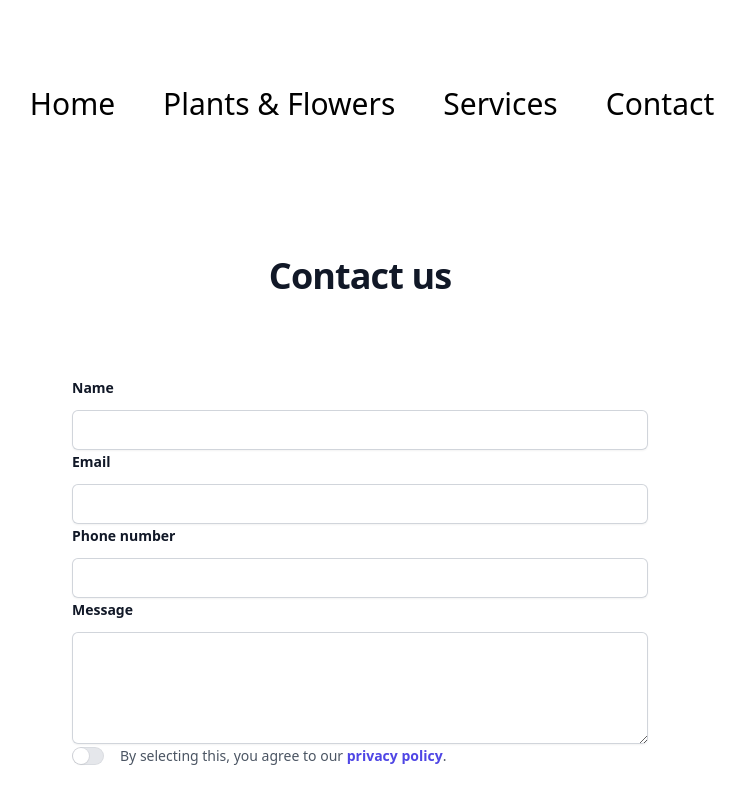
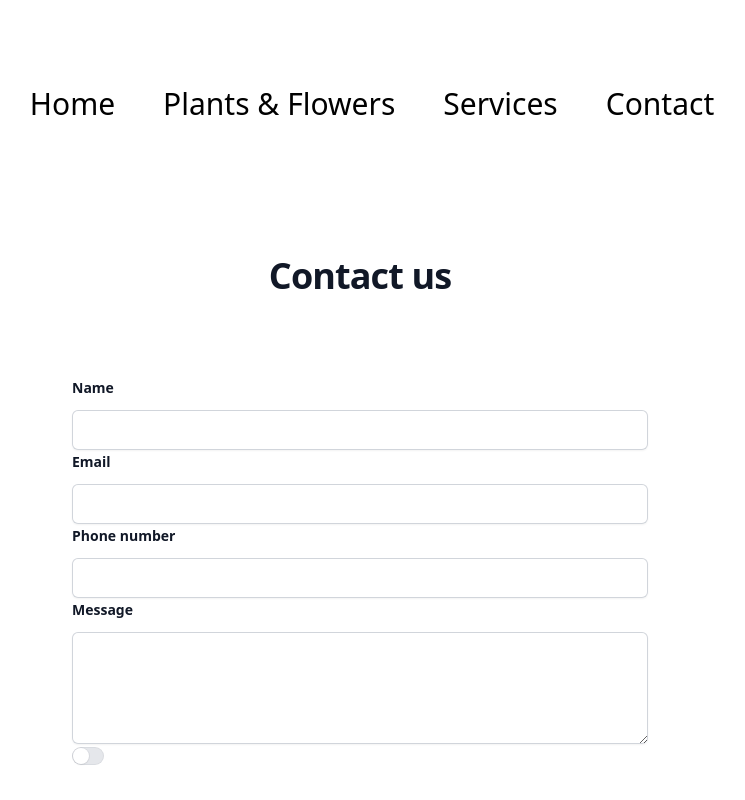
Before and after one commit to lee14k/seven-acres, a Next.js app: page /contact in a window 1280 px wide. Shown: the top 800 px of the page, without its empty margins (280-1025 px from the left). Built offline with nearby package versions, Linux system fonts and the light colour scheme.

Commit message:
trying to fix contact

```diff
--- a/components/ContactForm.jsx
+++ b/components/ContactForm.jsx
@@ -136,13 +136,7 @@ export default function ContactForm() {
                 />
               </Switch>
             </div>
-            <Switch.Label className="text-sm leading-6 text-gray-600">
-              By selecting this, you agree to our{' '}
-              <a href="#" className="font-semibold text-indigo-600">
-                privacy&nbsp;policy
-              </a>
-              .
-            </Switch.Label>
+
           </Switch.Group>
         </div>
         <div className="mt-10">
--- a/pages/api/sendEmail.js
+++ b/pages/api/sendEmail.js
@@ -5,7 +5,7 @@ export default async (req, res) => {
     return res.status(405).end();
   }
 
-  const { firstName, phoneNumber, message } = req.body;
+  const { firstName, phoneNumber, message, email } = req.body;
 
   const transporter = nodemailer.createTransport({
     host: process.env.SMTP_HOST,
@@ -27,6 +27,7 @@ export default async (req, res) => {
       Name: ${firstName}
       Phone Number: ${phoneNumber}
       Message: ${message}
+      Email: ${email}
     `,
   };
 
```
